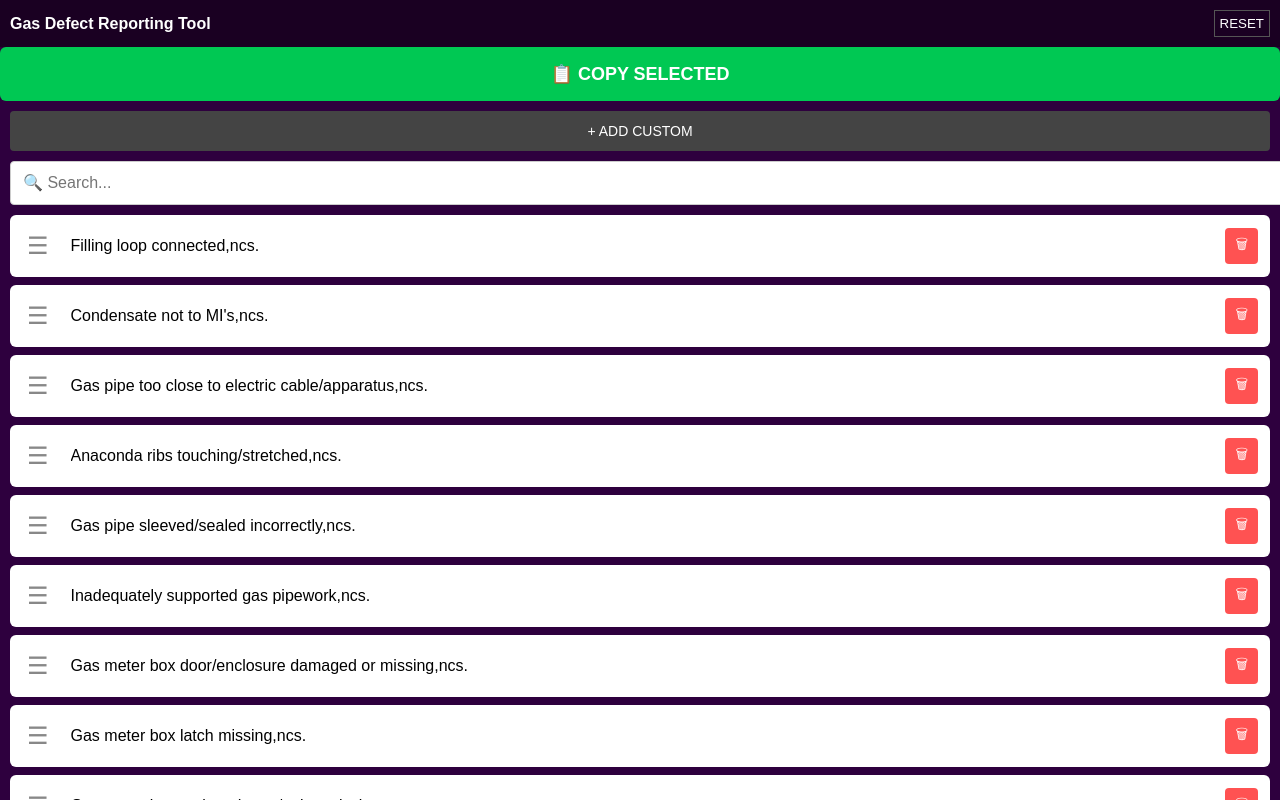
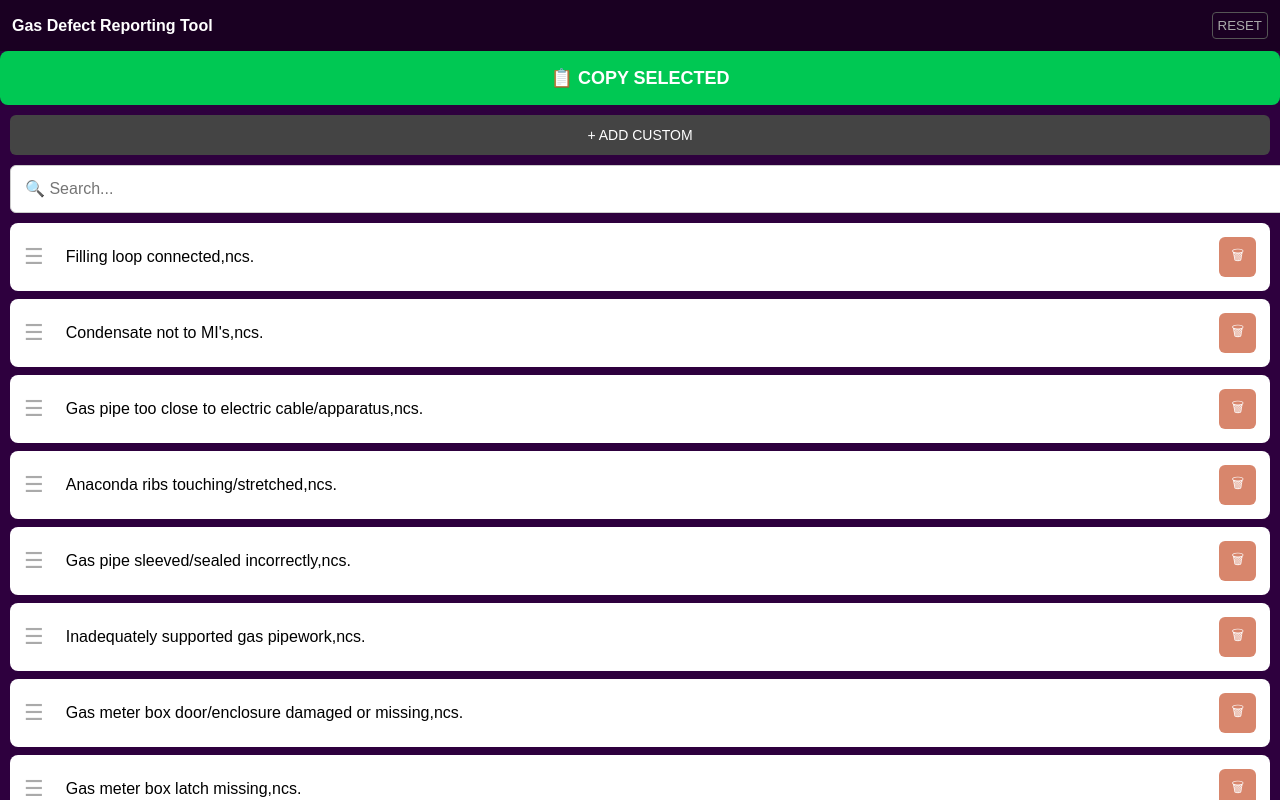
Before and after one commit to rickards1989/NCS-List-, a plain HTML site: page index.html in a window 1280 px wide. Drawn offline with nearby package versions, Linux system fonts and the light colour scheme.

Commit message:
Update index.html

```diff
--- a/index.html
+++ b/index.html
@@ -7,36 +7,41 @@
     <script src="https://cdn.jsdelivr.net/npm/sortablejs@1.15.0/Sortable.min.js"></script>
     <style>
         body { margin: 0; font-family: sans-serif; background: #2e003e; height: 100vh; display: flex; flex-direction: column; overflow: hidden; }
-        #header { padding: 10px; background: #1a0022; color: white; display: flex; justify-content: space-between; align-items: center; }
-        .copy-btn { background: #00c853; color: white; border: none; padding: 16px; font-weight: bold; font-size: 18px; border-radius: 6px; width: 100%; margin-bottom: 10px; cursor: pointer; }
-        .action-bar { display: flex; gap: 5px; margin-bottom: 10px; padding: 0 10px; }
-        .action-btn { flex: 1; padding: 12px; background: #444; color: white; border: none; border-radius: 4px; font-size: 14px; cursor: pointer; }
-        #searchBar { width: calc(100% - 20px); margin: 0 10px 10px 10px; padding: 12px; border-radius: 4px; border: 1px solid #ccc; font-size: 16px; }
+        #header { padding: 12px; background: #1a0022; color: white; display: flex; justify-content: space-between; align-items: center; }
+        .copy-btn { background: #00c853; color: white; border: none; padding: 16px; font-weight: bold; font-size: 18px; border-radius: 8px; width: 100%; margin-bottom: 10px; cursor: pointer; }
+        .action-bar { display: flex; gap: 8px; margin-bottom: 10px; padding: 0 10px; }
+        .action-btn { flex: 1; padding: 12px; background: #444; color: white; border: none; border-radius: 6px; font-size: 14px; cursor: pointer; }
+        #searchBar { width: calc(100% - 20px); margin: 0 10px 10px 10px; padding: 14px; border-radius: 6px; border: 1px solid #ccc; font-size: 16px; }
         #list_container { flex-grow: 1; overflow-y: auto; padding: 0 10px 20px 10px; }
 
-        .defect-row { background: white; padding: 10px; margin-bottom: 8px; border-radius: 6px; display: flex; align-items: center; gap: 10px; border: 2px solid transparent; }
-        .defect-row.selected { background: #e8f5e9; border: 2px solid #00c853; }
+        /* Row Styles */
+        .defect-row { background: white; padding: 12px; margin-bottom: 8px; border-radius: 8px; display: flex; align-items: center; gap: 12px; border: 2px solid transparent; }
 
-        .drag-handle { cursor: grab; font-size: 24px; color: #888; padding: 5px; }
-        .row-text { flex-grow: 1; padding: 5px; cursor: pointer; }
-        .fault-text { border: none; width: 100%; font-size: 16px; background: transparent; pointer-events: none; }
-        .delete-btn { background: #ff5252; color: white; border: none; border-radius: 4px; padding: 6px 10px; cursor: pointer; font-size: 14px; }
-        .check-icon { display: none; font-size: 18px; }
-        .selected .check-icon { display: block; }
+        /* High-Contrast Selection */
+        .defect-row.selected { background: #b9f6ca; border: 3px solid #00c853; }
+
+        .drag-handle { cursor: grab; font-size: 22px; color: #aaa; padding-right: 5px; user-select: none; }
+        .row-text { flex-grow: 1; padding: 5px; cursor: pointer; font-size: 16px; font-weight: 500; }
+
+        /* Softer Red Delete Button */
+        .delete-btn { background: #bf360c; opacity: 0.6; color: white; border: none; border-radius: 6px; padding: 8px 12px; cursor: pointer; font-size: 14px; }
+
+        .check-icon { display: none; margin-right: 8px; font-size: 18px; color: #1b5e20; }
+        .selected .check-icon { display: inline; }
     </style>
 </head>
 <body>
 
     <div id="header">
         <span style="font-weight: bold;">Gas Defect Reporting Tool</span>
-        <button onclick="resetList()" style="color:white; background:transparent; border:1px solid #555; padding: 5px; cursor: pointer;">RESET</button>
+        <button onclick="resetList()" style="color:#aaa; background:transparent; border:1px solid #555; padding: 5px; cursor: pointer; border-radius: 4px;">RESET</button>
     </div>
 
     <button class="copy-btn" onclick="copyNCS()">📋 COPY SELECTED</button>
 
     <div class="action-bar">
         <button class="action-btn" onclick="addNewDefect()">+ ADD CUSTOM</button>
-        <button class="action-btn" id="undoBtn" onclick="undoDelete()" style="background:#00bcd4; display:none;">↩️ UNDO DELETE</button>
+        <button class="action-btn" id="undoBtn" onclick="undoDelete()" style="background:#00838f; display:none;">↩️ UNDO DELETE</button>
     </div>
 
     <input type="text" id="searchBar" placeholder="🔍 Search..." onkeyup="filterList()">
@@ -49,11 +54,7 @@
         let deletedItem = null, deletedIndex = null;
         window.onload = () => {
             loadList();
-            new Sortable(document.getElementById('list_container'), {
-                handle: '.drag-handle',
-                animation: 150,
-                onEnd: saveChanges
-            });
+            new Sortable(document.getElementById('list_container'), { handle: '.drag-handle', animation: 150, onEnd: saveChanges });
         };
 
         function loadList() {
@@ -70,8 +71,7 @@
                 div.innerHTML = `
                     <div class="drag-handle">☰</div>
                     <div class="row-text" onclick="toggleRow(this.parentElement)">
-                        <span class="check-icon">✅</span>
-                        <input type="text" class="fault-text" value="${text}" onchange="saveChanges()">
+                        <span class="check-icon">✅</span>${text}
                     </div>
                     <button class="delete-btn" onclick="deleteItem(event, ${index})">🗑</button>
                 `;
@@ -116,14 +116,14 @@
 
         function saveChanges() {
             let list = [];
-            document.querySelectorAll('.fault-text').forEach(input => list.push(input.value));
+            document.querySelectorAll('.defect-row').forEach(row => list.push(row.innerText.replace('☰', '').replace('✅', '').trim()));
             localStorage.setItem('ncs_flat_list', JSON.stringify(list));
         }
 
         function copyNCS() {
             let selected = [];
             document.querySelectorAll('.defect-row.selected').forEach(row => {
-                selected.push(row.querySelector('.fault-text').value);
+                selected.push(row.innerText.replace('☰', '').replace('✅', '').trim());
             });
             if(selected.length === 0) return alert("Select at least one.");
             navigator.clipboard.writeText(selected.join('\n')).then(() => alert("Copied in order!"));
@@ -132,7 +132,7 @@
         function filterList() {
             let filter = document.getElementById('searchBar').value.toLowerCase();
             document.querySelectorAll('.defect-row').forEach(row => {
-                row.style.display = row.querySelector('.fault-text').value.toLowerCase().includes(filter) ? "flex" : "none";
+                row.style.display = row.innerText.toLowerCase().includes(filter) ? "flex" : "none";
             });
         }
     </script>
```
